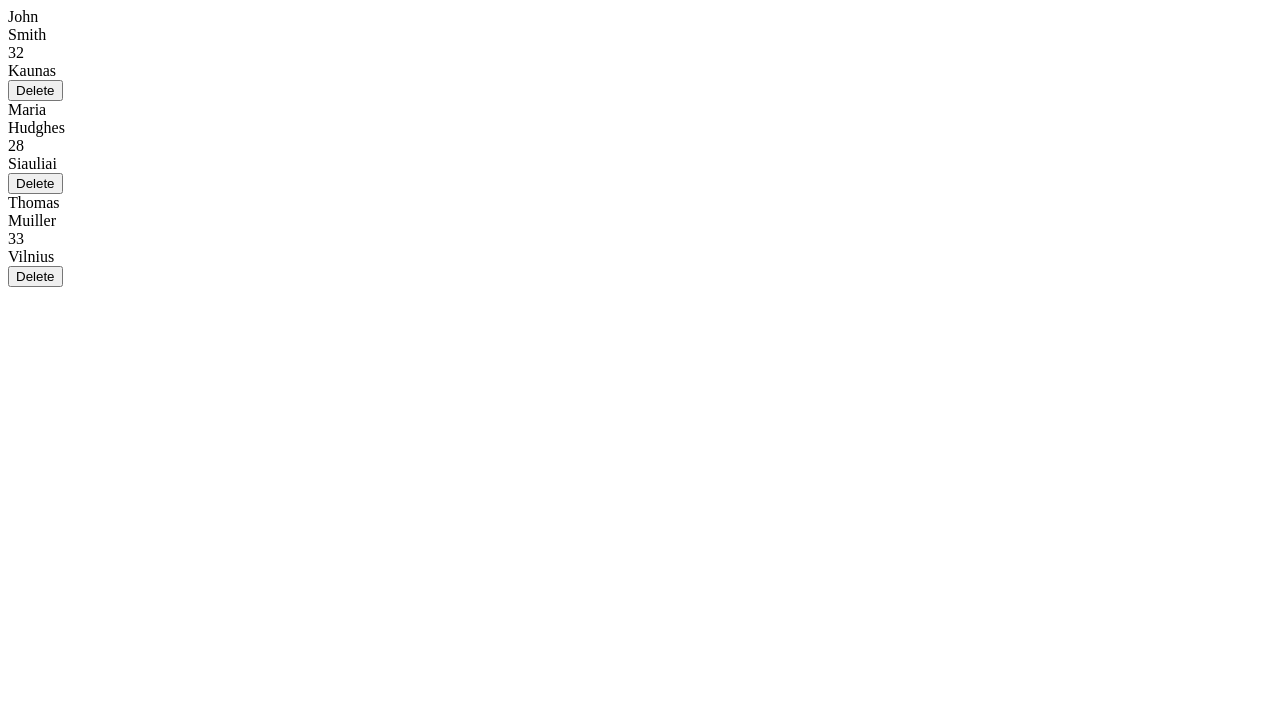
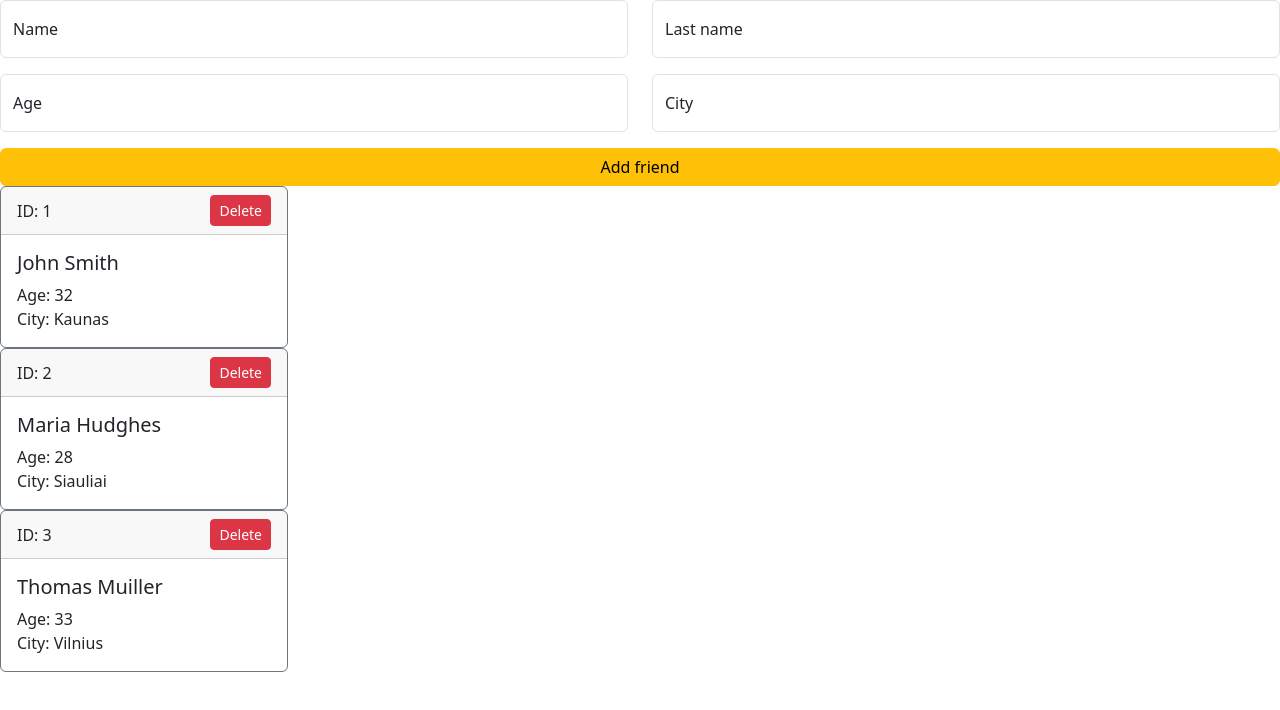
Before and after one commit to JonasKaruzas/react-friends-list, a React (Create React App) app: page / in a window 1280 px wide. Shown: the top 710 px of the page. Built offline with nearby package versions, Linux system fonts and the light colour scheme.

Commit message:
feat: :sparkles: Add friend Form and bootstrap

```diff
--- /dev/null
+++ b/src/AddFriendForm.jsx
@@ -0,0 +1,41 @@
+import Button from 'react-bootstrap/Button';
+import FloatingLabel from 'react-bootstrap/FloatingLabel';
+import Form from 'react-bootstrap/Form';
+import Col from 'react-bootstrap/Col';
+import Row from 'react-bootstrap/Row';
+
+export const AddFriendForm = () => {
+  return (
+    <Form>
+      <Row>
+        <Col>
+      <FloatingLabel controlId="floatingInput" label="Name" className="mb-3">
+        <Form.Control type="text" placeholder="Jonas" />
+      </FloatingLabel>
+        </Col>
+        <Col>
+      <FloatingLabel controlId="floatingInput" label="Last name" className="mb-3">
+        <Form.Control type="text" placeholder="Jonaitis" />
+      </FloatingLabel>
+        </Col>
+      </Row>
+      <Row>
+        <Col>
+      <FloatingLabel controlId="floatingInput" label="Age" className="mb-3">
+        <Form.Control type="text" placeholder="33" />
+      </FloatingLabel>
+        </Col>
+        <Col>
+      <FloatingLabel controlId="floatingInput" label="City" className="mb-3">
+        <Form.Control type="text" placeholder="Vilnius" />
+      </FloatingLabel>
+        </Col>
+      </Row>
+      <div className='d-grid'>
+      <Button variant="warning" type="submit">
+        Add friend
+      </Button>
+      </div>
+    </Form>
+  );
+}
--- a/src/App.js
+++ b/src/App.js
@@ -1,4 +1,5 @@
 import { Friend } from "./Friend";
+import { AddFriendForm } from "./AddFriendForm";
 
 const friends = [
   { id: 1, firstName: "John", lastName: "Smith", age: 32, city: "Kaunas" },
@@ -9,6 +10,7 @@ const friends = [
 function App() {
   return (
     <>
+      <AddFriendForm />
       {friends.map((friend) => (
         <Friend data={friend} key={friend.id} />
       ))}
--- a/src/Friend.jsx
+++ b/src/Friend.jsx
@@ -1,11 +1,28 @@
+import Container from 'react-bootstrap/Container';
+import Row from 'react-bootstrap/Row';
+import Col from 'react-bootstrap/Col';
+import Card from 'react-bootstrap/Card';
+import Button from 'react-bootstrap/Button';
+
+
 export const Friend = (props) => {
   return (<>
-  <div className="card">
-    <div>{props.data.firstName}</div>
-    <div>{props.data.lastName}</div>
-    <div>{props.data.age}</div>
-    <div>{props.data.city}</div>
-    <button>Delete</button>
-    </div>
+        <Card border="secondary" style={{ width: '18rem' }}>
+        <Card.Header>
+          <Container fluid className='g-0'>
+            <Row >
+              <Col className='d-flex align-items-center'>ID: {props.data.id}</Col>
+              <Col><Button variant='danger' size='sm' className="float-end">Delete</Button></Col>
+            </Row>
+          </Container>
+          </Card.Header>
+        <Card.Body>
+          <Card.Title>{props.data.firstName} {props.data.lastName}</Card.Title>
+          <Card.Text>
+          <div>Age: {props.data.age}</div>
+          <div>City: {props.data.city}</div>
+          </Card.Text>
+        </Card.Body>
+      </Card>
     </>)
 }
--- a/src/index.js
+++ b/src/index.js
@@ -2,5 +2,7 @@ import React from "react";
 import ReactDOM from "react-dom/client";
 import App from "./App";
 
+import "bootstrap/dist/css/bootstrap.min.css";
+
 const root = ReactDOM.createRoot(document.getElementById("root"));
 root.render(<App />);
```
